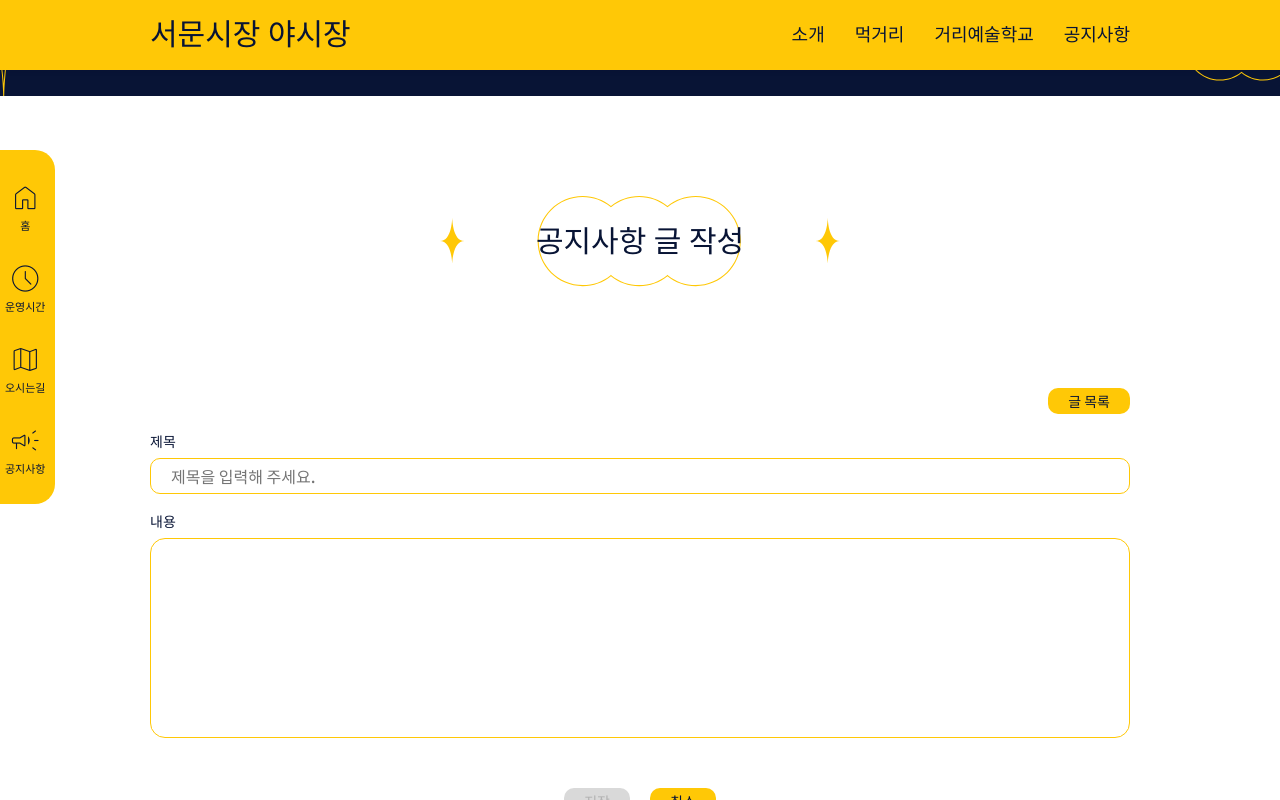
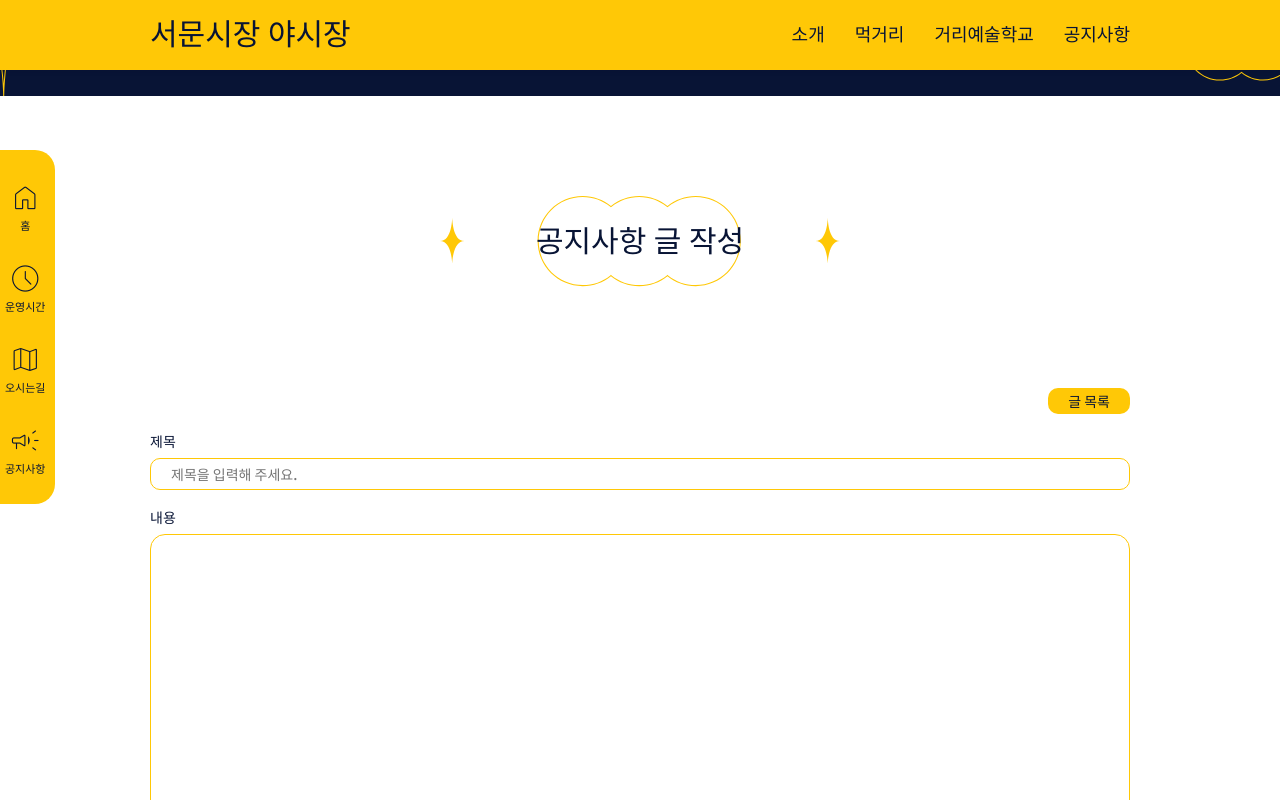
Before and after one commit to hwanyb/project_soemun_react, a React (Create React App) app: page /notice in a window 1280 px wide. Both pictures are taken after a click on the button "글 작성". Shown: the part 406-1206 px from the top of the page. Built offline with nearby package versions, Linux system fonts and the light colour scheme; a web font is replaced by a local one.

Commit message:
Design: NoticeWriting 컴포넌트 css 수정

```diff
--- a/src/components/Notice/NoticeWriting.jsx
+++ b/src/components/Notice/NoticeWriting.jsx
@@ -13,7 +13,7 @@ const Label = styled(Noto300)`
 `;
 const TitleInput = styled.input`
   color: #081435;
-  font-size: 16px;
+  font-size: 14px;
   border: 1px solid #ffc806;
   width: 100%;
   padding: 5px 20px;
@@ -22,10 +22,10 @@ const TitleInput = styled.input`
 `;
 const BodyInput = styled.textarea`
   color: #081435;
-  font-size: 16px;
+  font-size: 14px;
   border: 1px solid #ffc806;
   width: 100%;
-  min-height: 200px;
+  min-height: 400px;
   padding: 5px 20px;
   border-radius: 15px;
   margin-bottom: 50px;
@@ -74,7 +74,6 @@ export default function NoticeWriting({ setMainView, noticeList }) {
     });
     await localStorage.setItem("noticeArr", JSON.stringify(newNoticeList));
     setMainView("list");
-
   };
   return (
     <NoticeForm onSubmit={(e) => onSubmit(e)}>
```
Lines whose indentation alone changed are shown as unchanged.
